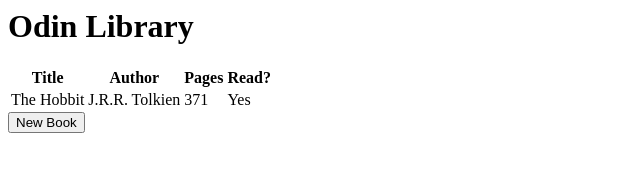
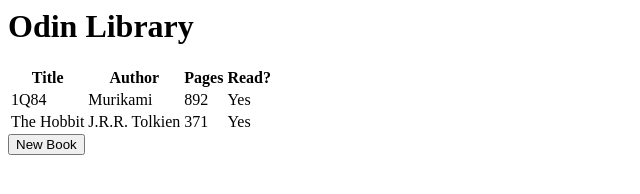
Before and after one commit to mindovermiles262/odin-js-lessons, a plain HTML site: page index.html in a window 1280 px wide. Both pictures are taken after a click on the button "New Book". Shown: the whole page, without its empty margins (0-640 px from the left). Drawn offline with Linux system fonts and the light colour scheme.

Commit message:
add new book functionality

```diff
--- a/index.html
+++ b/index.html
@@ -4,8 +4,8 @@
 	</head>
 	<body>
 		<h1>Odin Library</h1>
-		<table>
-			<tr id='table-header'>
+		<table id='table-books'>
+			<tr>
 				<th>Title</th>
 				<th>Author</th>
 				<th>Pages</th>
--- a/library.js
+++ b/library.js
@@ -1,4 +1,5 @@
 const newBookButton = document.getElementById('new-book')
+const booksTable = document.getElementById('table-books')
 
 let myLibrary = []
 
@@ -15,4 +16,13 @@ function addBookToLibrary(book) {
 
 newBookButton.addEventListener("click", function() {
 	console.log("clicked")
+	var newRow = booksTable.insertRow(1);
+	var newTitle = newRow.insertCell(0);
+	var newAuthor = newRow.insertCell(1);
+	var newPages = newRow.insertCell(2);
+	var newReadStatus = newRow.insertCell(3);
+	newTitle.innerHTML = "1Q84";
+	newAuthor.innerHTML = "Murikami";
+	newPages.innerHTML = 892;
+	newReadStatus.innerHTML = "Yes"
 })
```
